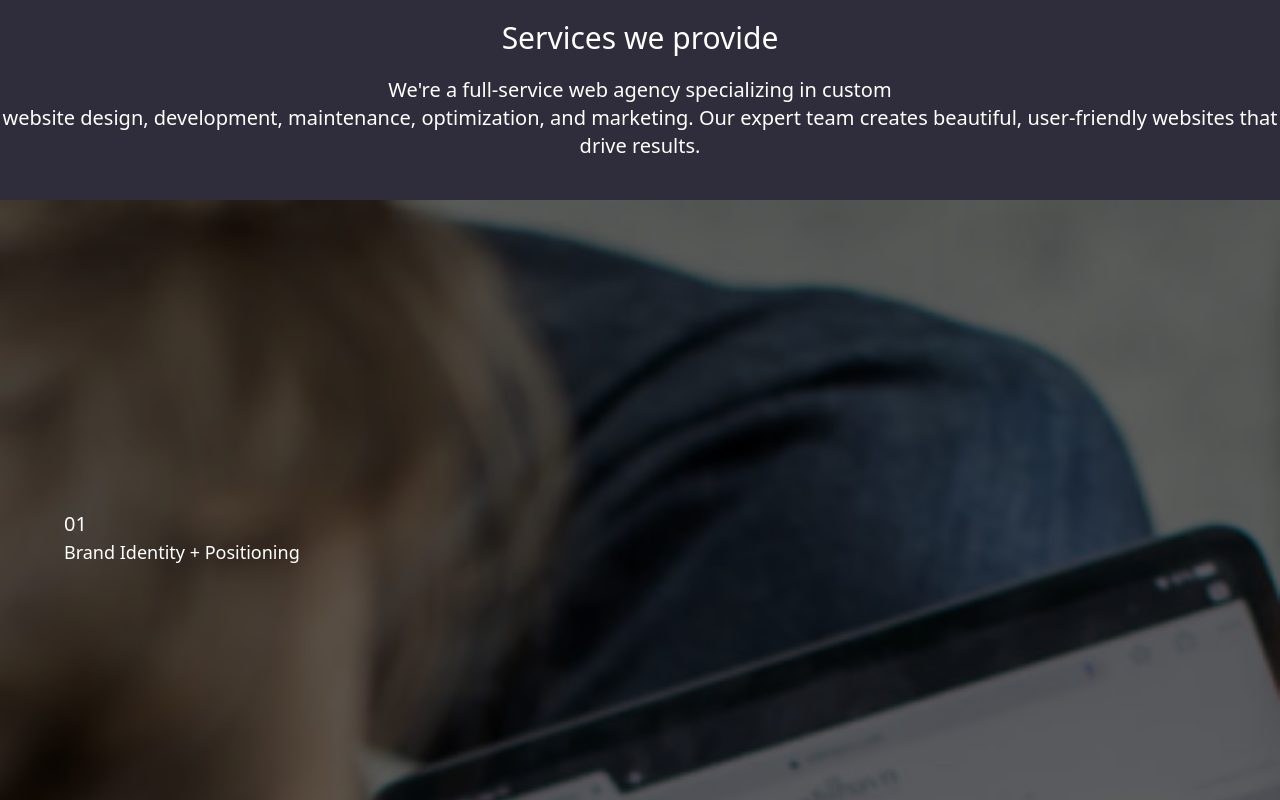
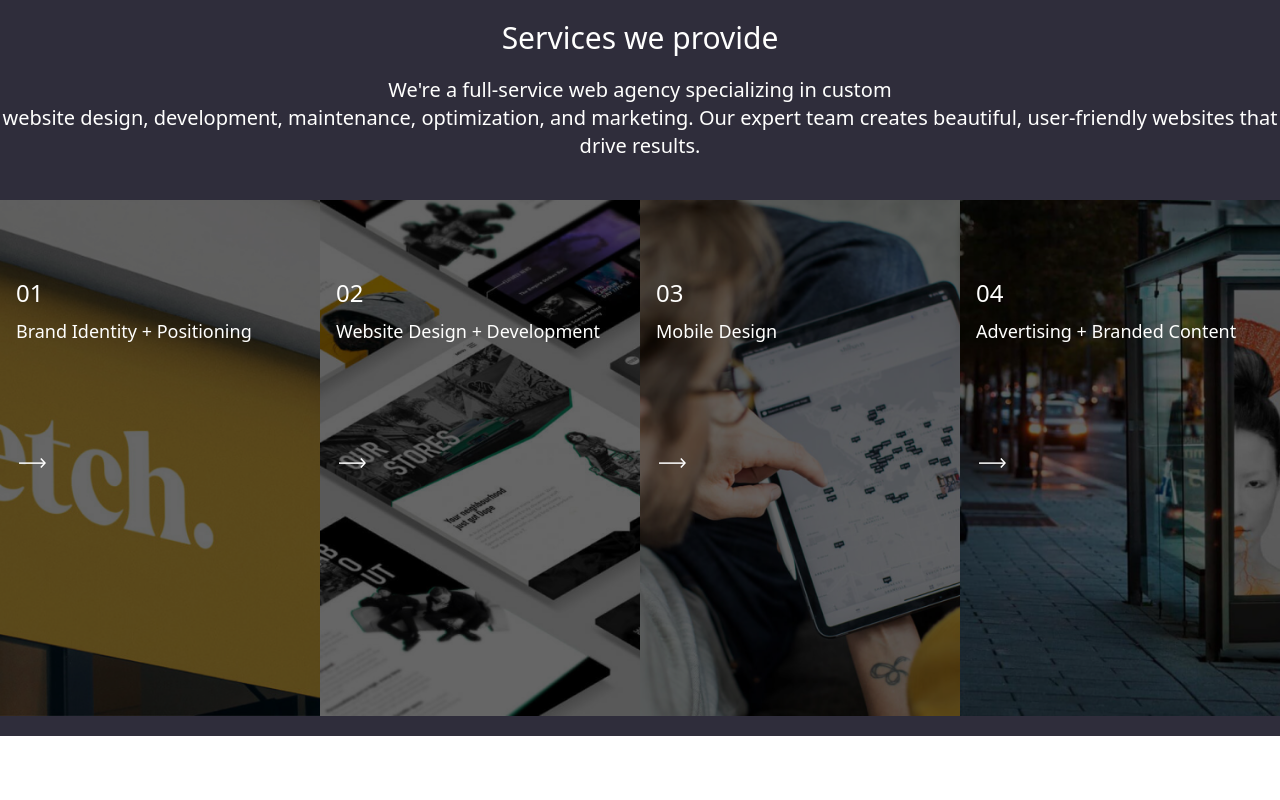
Before and after one commit to ThinkFrim/thinkfrim-production, a React (Create React App) app: page / in a window 1280 px wide. Shown: the top 800 px of the page. Built offline with nearby package versions, Linux system fonts and the light colour scheme.

Commit message:
pushing service page fully responsive

```diff
--- a/src/sections/services/index.js
+++ b/src/sections/services/index.js
@@ -8,16 +8,16 @@ const Services = () => {
                     <h1 className='White text-3xl pb-5'>Services we provide</h1>
                     <p className='White text-xl pb-10'>We're a full-service web agency specializing in custom <br className="hidden md:inline" /> website design, development, maintenance, optimization, and marketing. Our expert team creates beautiful, user-friendly websites that drive results.</p>
                 </div>
-                <div>
+                <div className='grid grid-cols-1 lg:grid-cols-4 md:grid-cols-4'>
                     {
                         DataService.map((items) => {
                             return (
                                 <div className='relative before:bg-black before:bg-opacity-60 before:absolute before:top-[0%] before:w-[100%] before:h-[100%]' key={items.id}>
-                                    <div className=' absolute top-[15%] bottom-[10%] left-[5%]'>
-                                        <h1 className='White text-xl'>{items.number}</h1>
-                                        <h1 className='White text-lg'>{items.title}</h1>
+                                    <div className='flex flex-col absolute top-[15%] bottom-[10%] left-[5%]'>
+                                        <h1 className='White text-xl lg:text-2xl pb-2'>{items.number}</h1>
+                                        <h1 className='White text-lg lg:text-lg'>{items.title}</h1>
                                     </div>
-                                    <div className='absolute top-[40%] mx-7'>
+                                    <div className='absolute top-[40%] left-[6%] md:top-[50%]'>
                                         <img src={items.icon} alt="arrow.svg" />
                                     </div>
                                     <img className='w-full h-full' src={items.img} alt="serviceimg.svg" />
--- a/src/static/Data/ServiceData/index.js
+++ b/src/static/Data/ServiceData/index.js
@@ -4,7 +4,7 @@ const DataService = [
         number: '01',
         title: 'Brand Identity + Positioning',
         icon: '/media/icon/arrow.svg',
-        img: '/media/images/div (1).png'
+        img: '/media/images/div (3).png'
 
     },
 
@@ -13,7 +13,7 @@ const DataService = [
         number: '02',
         title: 'Website Design + Development',
         icon: '/media/icon/arrow.svg',
-        img: '/media/images/div (2).png'
+        img: '/media/images/div.png'
 
     },
 
@@ -22,7 +22,16 @@ const DataService = [
         number: '03',
         title: 'Mobile Design',
         icon: '/media/icon/arrow.svg',
-        img: '/media/images/div (3).png'
+        img: '/media/images/div (1).png'
+
+    },
+
+    {
+        id: '4',
+        number: '04',
+        title: 'Advertising + Branded Content',
+        icon: '/media/icon/arrow.svg',
+        img: '/media/images/div (2).png'
 
     },
 ]
```
